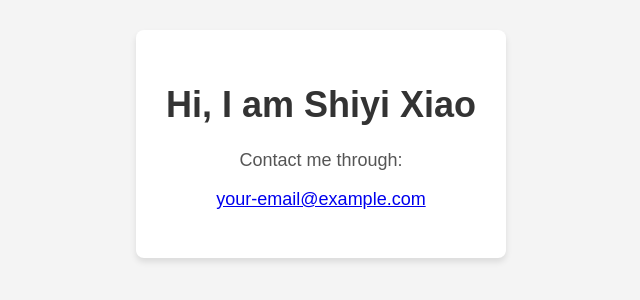
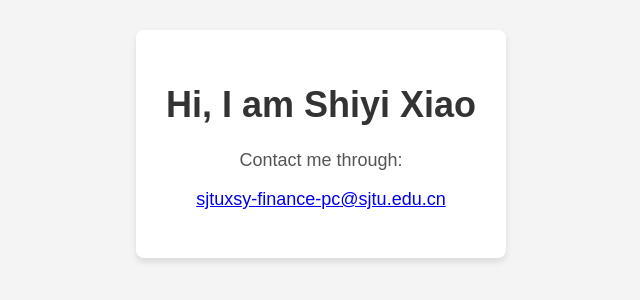
Before and after one commit to ShiyiXiao05/my-homepage, a plain HTML site: page index.html in a window 1280 px wide. Shown: the part 256-556 px from the top of the page, 319-959 px from the left. Drawn offline with Linux system fonts and the light colour scheme.

Commit message:
Update index.html

```diff
--- a/index.html
+++ b/index.html
@@ -35,7 +35,7 @@
     <div class="container">
         <h1>Hi, I am Shiyi Xiao</h1>
         <p>Contact me through:</p>
-        <p><a href="sjtuxsy-finance-pc@sjtu.edu.cn">your-email@example.com</a></p>
+        <p><a href="sjtuxsy-finance-pc@sjtu.edu.cn">sjtuxsy-finance-pc@sjtu.edu.cn</a></p>
     </div>
 </body>
 </html>
```
